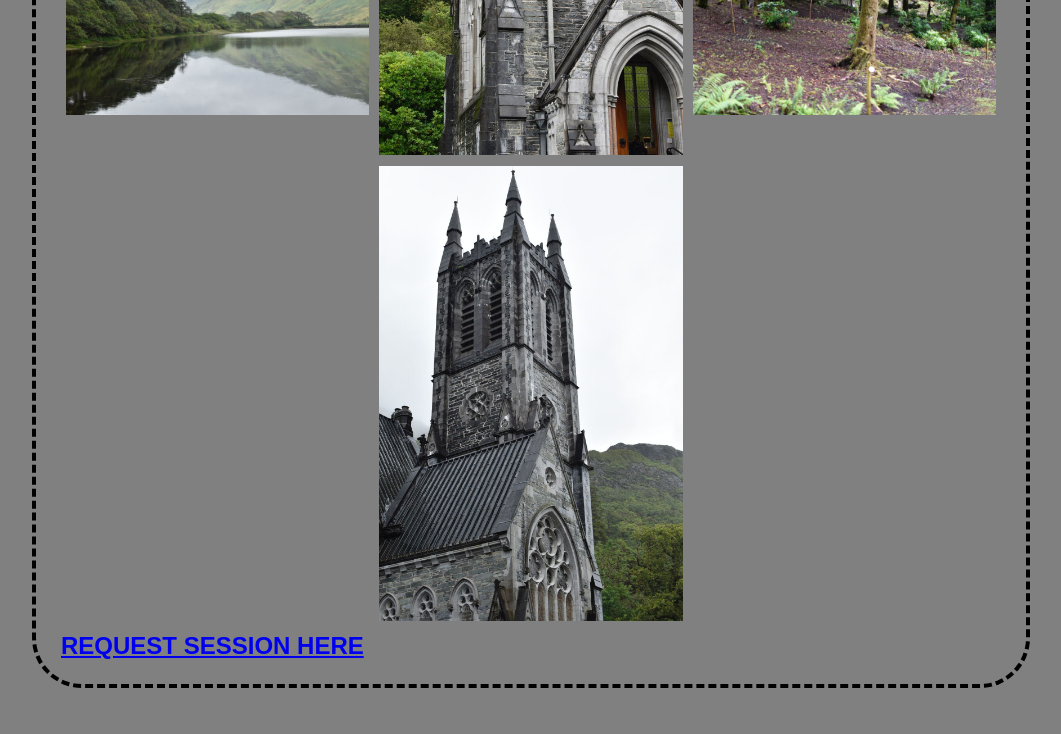
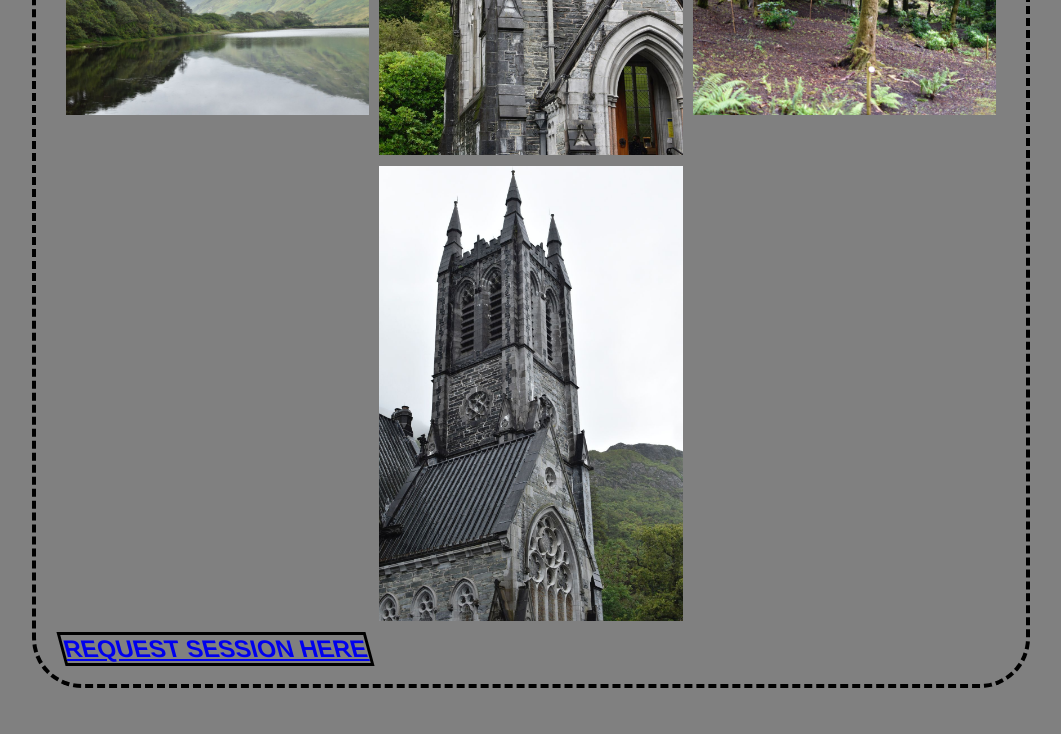
Before and after one commit to francog12/Portofolio-franco-griotti, a plain HTML site: page index.html in a window 1280 px wide. Shown: the part 664-1398 px from the top of the page, without its empty margins (18-1079 px from the left). Drawn offline with Linux system fonts and the light colour scheme.

Commit message:
transform

```diff
--- a/css/style.css
+++ b/css/style.css
@@ -169,3 +169,17 @@ body{
 
 
 }
+
+.transform{
+    color: blue;
+    border: 3px solid black;
+    display: inline-block;
+    transform: skew(15deg);
+
+}
+
+.transform:hover{
+    background-color: green;
+    transition: .3s;
+    transform: translate(150px) rotate(360deg);
+}
--- a/index.html
+++ b/index.html
@@ -10,7 +10,8 @@
 </head>
 <body class="body">
     <header class="header">
-        <img class="logo" src="./images/milagros logo.png" alt="Milagros Logo">
+
+          <img class="logo" src="./images/milagros logo.png" alt="Milagros Logo">
 
         <nav class="navbar">
             <ul class="inline">
@@ -25,12 +26,12 @@
     <main class="mainindex" >
         <section >
 
-           <h1>Maria Milagros Ravasi</H1>
+           <h1 >Maria Milagros Ravasi</h1>
             <br>
            <p>I love capturing laughter, giggles and lovely memories!</p>
            <p>I offer corporate events, website photography and company headshots, if you want anything else let's chat and we can come up with something to fit what you need!</p>
            <br>
-           <h2>My recent work</p>
+           <h2 class="animate_animated animate__wobble">My recent work</p>
             <section class="row">
                 <div class="colum">
                     <img src="./images/ireland.png" alt="Ireland castle">
@@ -45,12 +46,13 @@
                   <img src="./images/ireland5.png" alt="Ireland castle">
 
                   </div>
-            <a href="./pages/contact.html">REQUEST SESSION HERE</a>
-
+                  <div class="transform">
+                     <a href="./pages/contact.html">REQUEST SESSION HERE</a>
+                  </div>
         </section>
     </main>
     <footer class="footer">
-        <p>&copy 2022 by Maria Milagros Ravasi - Argentinian Photographer</p>
+        <p >&copy 2022 by Maria Milagros Ravasi - Argentinian Photographer</p>
         <div class="cat">
             <a  href="https://www.facebook.com/milagros.rav1" target="_blank"> <img class="network" src="./images/facebooklogo.png.png" alt="facebook logo"></a></li>
           </div>
```
Also changed, not shown: 1 other file.
